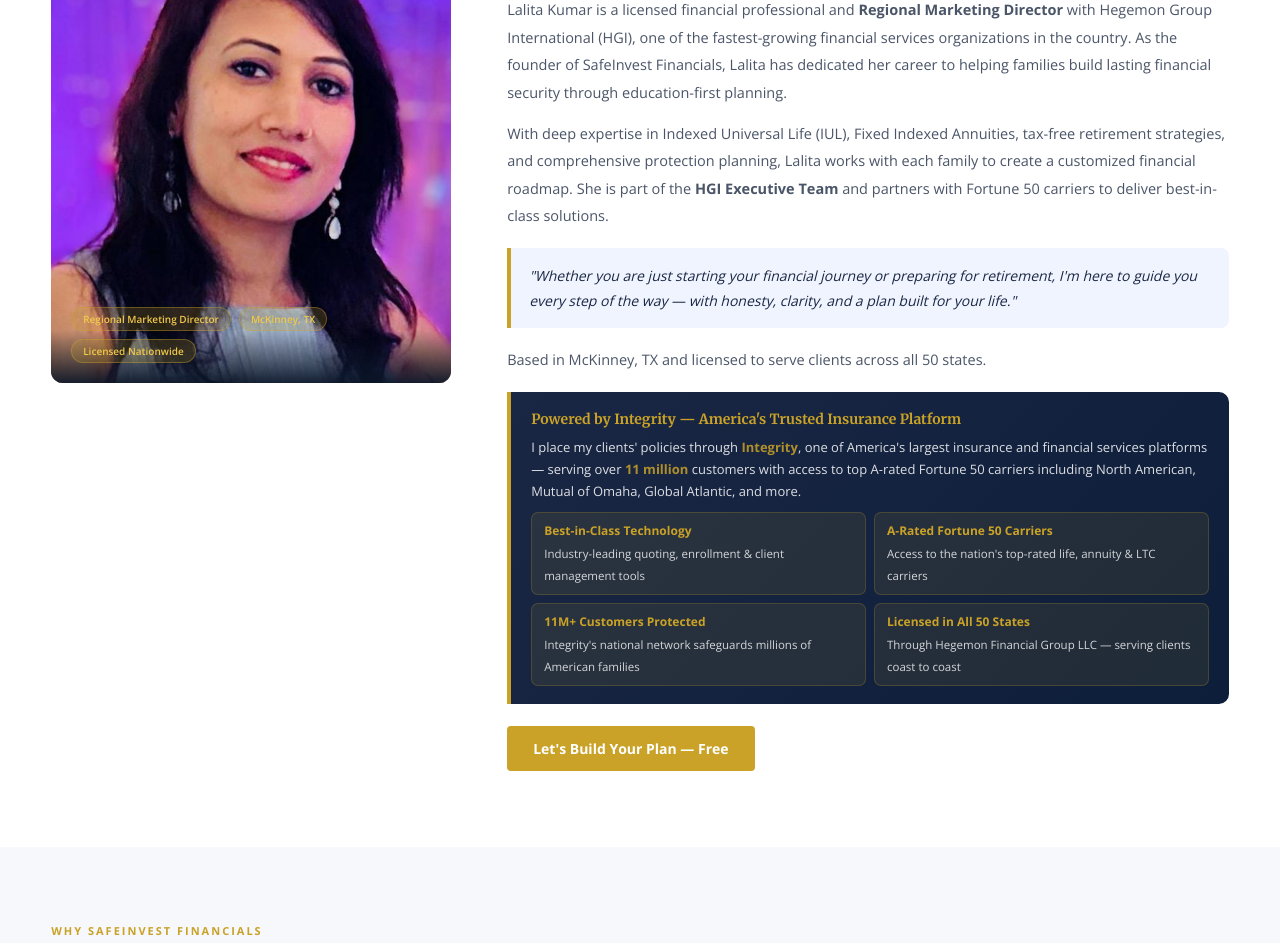
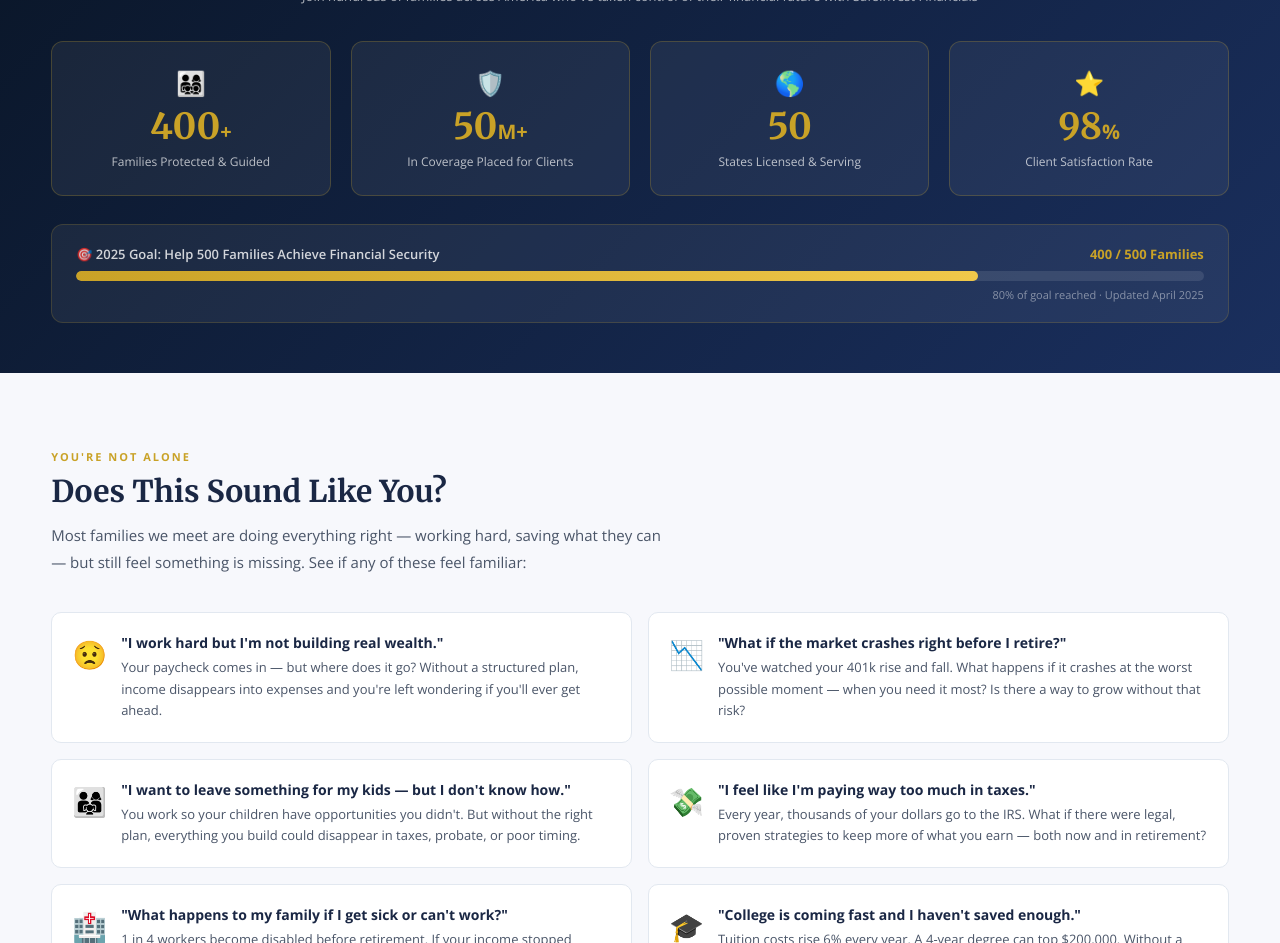
Before and after one commit to lalitafinancials/safeinvestfinancials, a plain HTML site: page index.html in a window 1280 px wide. Shown: the part 1784-2727 px from the top of the page. Drawn offline with nearby package versions, Linux system fonts and the light colour scheme.

Commit message:
Update index.html

```diff
--- a/index.html
+++ b/index.html
@@ -12,9 +12,9 @@
 
 /* NAV */
 nav{position:sticky;top:0;z-index:999;background:#fff;border-bottom:1px solid #e2e8f0}
-.nav-inner{display:flex;align-items:center;justify-content:space-between;height:70px;max-width:1200px;margin:0 auto;padding:0 4%}
+.nav-inner{display:flex;align-items:center;justify-content:space-between;height:124px;max-width:1200px;margin:0 auto;padding:0 4%}
 .nav-logo{display:flex;align-items:center;padding:4px;border-radius:10px;background:transparent}
-.nav-logo img{height:58px;display:block;filter:drop-shadow(0 1px 3px rgba(0,0,0,0.15))}
+.nav-logo img{height:116px;display:block;filter:drop-shadow(0 1px 3px rgba(0,0,0,0.15))}
 .nav-links{display:flex;gap:24px;list-style:none}
 .nav-links a{text-decoration:none;color:#1a2744;font-size:13px;font-weight:600;letter-spacing:.3px;transition:color .2s}
 .nav-links a:hover{color:#c9a227}
@@ -83,22 +83,48 @@
 .svc-bullets{margin-top:10px;padding-left:14px}
 .svc-bullets li{font-size:12px;color:#4a5568;margin-bottom:4px}
 
-/* ABOUT */
-.about-grid{display:grid;grid-template-columns:400px 1fr;gap:56px;align-items:start}
-.about-img-box{border-radius:12px;overflow:hidden;background:linear-gradient(160deg,#0a1628,#1a3060);position:relative}
-.about-img-box img{width:100%;display:block;height:460px;object-fit:cover;object-position:center top}
-.about-overlay{position:absolute;bottom:0;left:0;right:0;background:linear-gradient(to top,rgba(10,22,40,.92) 0%,transparent 55%);padding:20px}
-.about-badge-row{display:flex;gap:8px;flex-wrap:wrap}
-.about-badge{background:rgba(201,162,39,.2);border:1px solid rgba(201,162,39,.4);color:#f0c84a;font-size:10px;padding:4px 11px;border-radius:20px;font-weight:600}
-.about-text p{font-size:14.5px;color:#4a5568;line-height:1.9;margin-bottom:13px}
-.quote-box{background:#f0f4ff;border-left:4px solid #c9a227;padding:15px 18px;border-radius:0 8px 8px 0;margin:18px 0;font-style:italic;font-size:14px;color:#1a2744;line-height:1.8}
-.integrity-box{background:linear-gradient(135deg,#1a2744 0%,#0d1e3a 100%);border-left:4px solid #c9a227;border-radius:0 10px 10px 0;padding:18px 20px;margin-top:18px;color:#fff}
-.integrity-box h4{color:#c9a227;font-size:14px;font-weight:700;margin-bottom:8px;font-family:'Merriweather',serif}
-.integrity-box p{font-size:13px;opacity:.85;line-height:1.7;margin-bottom:10px}
-.int-grid{display:grid;grid-template-columns:1fr 1fr;gap:8px}
-.int-tile{background:rgba(201,162,39,.1);border:1px solid rgba(201,162,39,.22);border-radius:7px;padding:9px 12px}
-.int-tile strong{display:block;color:#c9a227;font-size:12px;margin-bottom:2px}
-.int-tile span{font-size:11.5px;opacity:.8;line-height:1.5}
+/* IMPACT BANNER */
+.impact-bar{background:linear-gradient(135deg,#0a1628 0%,#1a2f5e 100%);padding:50px 4%}
+.impact-inner{max-width:1200px;margin:0 auto}
+.impact-title{text-align:center;color:#fff;font-family:'Merriweather',serif;font-size:22px;margin-bottom:8px}
+.impact-sub{text-align:center;color:rgba(255,255,255,.65);font-size:13px;margin-bottom:36px}
+.impact-grid{display:grid;grid-template-columns:repeat(4,1fr);gap:20px}
+.impact-card{background:rgba(255,255,255,.06);border:1px solid rgba(201,162,39,.25);border-radius:12px;padding:24px 16px;text-align:center;transition:border-color .2s}
+.impact-card:hover{border-color:#c9a227}
+.impact-num{font-size:36px;font-weight:700;color:#c9a227;font-family:'Merriweather',serif;line-height:1}
+.impact-suffix{font-size:20px;color:#c9a227;font-weight:700}
+.impact-lbl{font-size:12px;color:rgba(255,255,255,.7);margin-top:8px;line-height:1.5}
+.impact-icon{font-size:24px;margin-bottom:10px}
+.progress-wrap{margin-top:28px;background:rgba(255,255,255,.06);border:1px solid rgba(201,162,39,.2);border-radius:12px;padding:20px 24px}
+.progress-head{display:flex;justify-content:space-between;align-items:center;margin-bottom:8px}
+.progress-head span{font-size:13px;color:rgba(255,255,255,.8);font-weight:600}
+.progress-head strong{color:#c9a227;font-size:13px}
+.progress-bar{background:rgba(255,255,255,.1);border-radius:20px;height:10px;overflow:hidden}
+.progress-fill{height:100%;border-radius:20px;background:linear-gradient(90deg,#c9a227,#f0c84a);width:0;transition:width 1.5s ease}
+.progress-note{font-size:11px;color:rgba(255,255,255,.45);margin-top:6px;text-align:right}
+
+/* DOES THIS SOUND LIKE YOU */
+.dtsly-bg{background:#f7f8fc}
+.dtsly-grid{display:grid;grid-template-columns:1fr 1fr;gap:16px;margin-top:36px}
+.dtsly-card{background:#fff;border:1px solid #e2e8f0;border-radius:10px;padding:20px;display:flex;gap:14px;align-items:flex-start;transition:all .25s;cursor:default}
+.dtsly-card:hover{border-color:#c9a227;box-shadow:0 6px 20px rgba(26,39,68,.08);transform:translateY(-2px)}
+.dtsly-emoji{font-size:28px;flex-shrink:0;margin-top:2px}
+.dtsly-card h4{font-size:14px;font-weight:700;color:#1a2744;margin-bottom:5px}
+.dtsly-card p{font-size:13px;color:#4a5568;line-height:1.65}
+.dtsly-cta{background:linear-gradient(135deg,#1a2744,#1a3060);border-radius:12px;padding:32px;text-align:center;margin-top:28px;color:#fff}
+.dtsly-cta h3{font-family:'Merriweather',serif;font-size:22px;margin-bottom:10px}
+.dtsly-cta p{font-size:14px;opacity:.85;margin-bottom:20px;line-height:1.7}
+
+/* ABOUT compact */
+.about-compact{background:#fff;padding:60px 4%}
+.about-compact-inner{max-width:1200px;margin:0 auto;display:grid;grid-template-columns:200px 1fr;gap:36px;align-items:center;background:#f7f8fc;border-radius:14px;padding:32px;border:1px solid #e2e8f0}
+.about-compact-photo{width:160px;height:160px;border-radius:50%;border:3px solid #c9a227;overflow:hidden;flex-shrink:0}
+.about-compact-photo img{width:100%;height:100%;object-fit:cover;object-position:center top}
+.about-compact-text h3{font-family:'Merriweather',serif;font-size:20px;color:#1a2744;margin-bottom:4px}
+.about-compact-text .role{color:#c9a227;font-size:12px;letter-spacing:.8px;text-transform:uppercase;font-weight:600;margin-bottom:10px}
+.about-compact-text p{font-size:13.5px;color:#4a5568;line-height:1.8;margin-bottom:12px}
+.about-compact-badges{display:flex;gap:8px;flex-wrap:wrap}
+.about-compact-badge{background:#1a2744;color:#fff;font-size:11px;padding:4px 12px;border-radius:20px;font-weight:600}
 
 /* WHY */
 .why-bg{background:#f7f8fc}
@@ -283,44 +309,122 @@
   </div>
 </section>
 
-<!-- ABOUT -->
-<section id="about">
+<!-- IMPACT BANNER -->
+<div class="impact-bar">
+  <div class="impact-inner">
+    <div class="impact-title">Real Families. Real Results. Real Impact.</div>
+    <div class="impact-sub">Join hundreds of families across America who've taken control of their financial future with SafeInvest Financials</div>
+    <div class="impact-grid">
+      <div class="impact-card">
+        <div class="impact-icon">👨‍👩‍👧‍👦</div>
+        <div><span class="impact-num" data-target="400">0</span><span class="impact-suffix">+</span></div>
+        <div class="impact-lbl">Families Protected &amp; Guided</div>
+      </div>
+      <div class="impact-card">
+        <div class="impact-icon">🛡️</div>
+        <div><span class="impact-num" data-target="50">0</span><span class="impact-suffix">M+</span></div>
+        <div class="impact-lbl">In Coverage Placed for Clients</div>
+      </div>
+      <div class="impact-card">
+        <div class="impact-icon">🌎</div>
+        <div><span class="impact-num" data-target="50">0</span><span class="impact-suffix"></span></div>
+        <div class="impact-lbl">States Licensed &amp; Serving</div>
+      </div>
+      <div class="impact-card">
+        <div class="impact-icon">⭐</div>
+        <div><span class="impact-num" data-target="98">0</span><span class="impact-suffix">%</span></div>
+        <div class="impact-lbl">Client Satisfaction Rate</div>
+      </div>
+    </div>
+    <div class="progress-wrap" style="margin-top:28px">
+      <div class="progress-head">
+        <span>🎯 2025 Goal: Help 500 Families Achieve Financial Security</span>
+        <strong>400 / 500 Families</strong>
+      </div>
+      <div class="progress-bar"><div class="progress-fill" data-width="80"></div></div>
+      <div class="progress-note">80% of goal reached · Updated April 2025</div>
+    </div>
+  </div>
+</div>
+
+<!-- DOES THIS SOUND LIKE YOU -->
+<section id="about" class="dtsly-bg">
   <div class="sec-inner">
-    <div class="about-grid">
-      <div class="about-img-box">
-        <img src="lalita.jpg" alt="Lalita Kumar, Financial Advisor"/>
-        <div class="about-overlay">
-          <div class="about-badge-row">
-            <div class="about-badge">Regional Marketing Director</div>
-            <div class="about-badge">McKinney, TX</div>
-            <div class="about-badge">Licensed Nationwide</div>
-          </div>
+    <div class="sec-label">You're Not Alone</div>
+    <h2 class="sec-title">Does This Sound Like You?</h2>
+    <p class="sec-sub">Most families we meet are doing everything right — working hard, saving what they can — but still feel something is missing. See if any of these feel familiar:</p>
+    <div class="dtsly-grid">
+      <div class="dtsly-card">
+        <div class="dtsly-emoji">😟</div>
+        <div>
+          <h4>"I work hard but I'm not building real wealth."</h4>
+          <p>Your paycheck comes in — but where does it go? Without a structured plan, income disappears into expenses and you're left wondering if you'll ever get ahead.</p>
         </div>
       </div>
-      <div>
-        <div class="sec-label">Meet Your Advisor</div>
-        <h2 class="sec-title">Lalita Kumar</h2>
-        <div class="about-text">
-          <p>Lalita Kumar is a licensed financial professional and <strong>Regional Marketing Director</strong> with Hegemon Group International (HGI), one of the fastest-growing financial services organizations in the country. As the founder of SafeInvest Financials, Lalita has dedicated her career to helping families build lasting financial security through education-first planning.</p>
-          <p>With deep expertise in Indexed Universal Life (IUL), Fixed Indexed Annuities, tax-free retirement strategies, and comprehensive protection planning, Lalita works with each family to create a customized financial roadmap. She is part of the <strong>HGI Executive Team</strong> and partners with Fortune 50 carriers to deliver best-in-class solutions.</p>
-          <div class="quote-box">"Whether you are just starting your financial journey or preparing for retirement, I'm here to guide you every step of the way — with honesty, clarity, and a plan built for your life."</div>
-          <p>Based in McKinney, TX and licensed to serve clients across all 50 states.</p>
+      <div class="dtsly-card">
+        <div class="dtsly-emoji">📉</div>
+        <div>
+          <h4>"What if the market crashes right before I retire?"</h4>
+          <p>You've watched your 401k rise and fall. What happens if it crashes at the worst possible moment — when you need it most? Is there a way to grow without that risk?</p>
         </div>
-        <div class="integrity-box">
-          <h4>Powered by Integrity — America's Trusted Insurance Platform</h4>
-          <p>I place my clients' policies through <strong style="color:#c9a227">Integrity</strong>, one of America's largest insurance and financial services platforms — serving over <strong style="color:#c9a227">11 million</strong> customers with access to top A-rated Fortune 50 carriers including North American, Mutual of Omaha, Global Atlantic, and more.</p>
-          <div class="int-grid">
-            <div class="int-tile"><strong>Best-in-Class Technology</strong><span>Industry-leading quoting, enrollment &amp; client management tools</span></div>
-            <div class="int-tile"><strong>A-Rated Fortune 50 Carriers</strong><span>Access to the nation's top-rated life, annuity &amp; LTC carriers</span></div>
-            <div class="int-tile"><strong>11M+ Customers Protected</strong><span>Integrity's national network safeguards millions of American families</span></div>
-            <div class="int-tile"><strong>Licensed in All 50 States</strong><span>Through Hegemon Financial Group LLC — serving clients coast to coast</span></div>
-          </div>
+      </div>
+      <div class="dtsly-card">
+        <div class="dtsly-emoji">👨‍👩‍👧</div>
+        <div>
+          <h4>"I want to leave something for my kids — but I don't know how."</h4>
+          <p>You work so your children have opportunities you didn't. But without the right plan, everything you build could disappear in taxes, probate, or poor timing.</p>
         </div>
-        <a href="#contact" class="btn-gold" style="margin-top:22px">Let's Build Your Plan — Free</a>
+      </div>
+      <div class="dtsly-card">
+        <div class="dtsly-emoji">💸</div>
+        <div>
+          <h4>"I feel like I'm paying way too much in taxes."</h4>
+          <p>Every year, thousands of your dollars go to the IRS. What if there were legal, proven strategies to keep more of what you earn — both now and in retirement?</p>
+        </div>
+      </div>
+      <div class="dtsly-card">
+        <div class="dtsly-emoji">🏥</div>
+        <div>
+          <h4>"What happens to my family if I get sick or can't work?"</h4>
+          <p>1 in 4 workers become disabled before retirement. If your income stopped tomorrow — how long could your family survive? Do you have a plan for that?</p>
+        </div>
+      </div>
+      <div class="dtsly-card">
+        <div class="dtsly-emoji">🎓</div>
+        <div>
+          <h4>"College is coming fast and I haven't saved enough."</h4>
+          <p>Tuition costs rise 6% every year. A 4-year degree can top $200,000. Without a protected education fund, your child's future — or your retirement — could take the hit.</p>
+        </div>
+      </div>
+    </div>
+    <div class="dtsly-cta">
+      <h3>If You Said Yes to Even One of These — Let's Talk.</h3>
+      <p>You deserve a clear financial roadmap. Not a sales pitch. Not a generic plan pulled off a shelf. A real conversation about your real situation — completely free, no obligation.</p>
+      <a href="#contact" class="btn-gold" style="font-size:15px;padding:14px 32px">Get My Free Financial Roadmap →</a>
+    </div>
+  </div>
+</section>
+
+<!-- ABOUT COMPACT -->
+<div class="about-compact">
+  <div class="about-compact-inner">
+    <div class="about-compact-photo">
+      <img src="lalita.jpg" alt="Lalita Kumar"/>
+    </div>
+    <div class="about-compact-text">
+      <h3>Lalita Kumar</h3>
+      <div class="role">Regional Marketing Director · SafeInvest Financials</div>
+      <p>A licensed financial professional with Hegemon Group International (HGI), Lalita has helped 400+ families across all 50 states build financial security through education-first, personalized planning. Backed by Integrity — one of America's largest insurance platforms — she brings Fortune 50 carrier access and best-in-class solutions to every family she serves.</p>
+      <div style="font-style:italic;color:#c9a227;font-size:13px;margin-bottom:14px">"Whether you're just starting out or preparing for retirement, I'm here to guide you every step of the way — with honesty, clarity, and a plan built for your life."</div>
+      <div class="about-compact-badges">
+        <div class="about-compact-badge">Tax-Free Retirement Specialist</div>
+        <div class="about-compact-badge">Guaranteed Income Strategist</div>
+        <div class="about-compact-badge">Licensed Nationwide</div>
+        <div class="about-compact-badge">McKinney, TX</div>
       </div>
     </div>
   </div>
-</section>
+</div>
 
 <!-- WHY -->
 <section id="why" class="why-bg">
@@ -440,6 +544,24 @@
 </footer>
 
 <script>
+// Animate counters when visible
+const counters=document.querySelectorAll('.impact-num');
+const fills=document.querySelectorAll('.progress-fill');
+const obs=new IntersectionObserver(entries=>{
+  entries.forEach(en=>{
+    if(en.isIntersecting){
+      counters.forEach(c=>{
+        const target=+c.dataset.target,dur=1500,step=target/60;
+        let cur=0;
+        const t=setInterval(()=>{cur=Math.min(cur+step,target);c.textContent=Math.floor(cur);if(cur>=target)clearInterval(t);},dur/60);
+      });
+      fills.forEach(f=>{f.style.width=f.dataset.width+'%';});
+      obs.disconnect();
+    }
+  });
+},{threshold:.3});
+if(counters.length)obs.observe(counters[0].closest('.impact-bar')||document.body);
+
 function toggleMenu(){
   document.getElementById('ham').classList.toggle('open');
   document.getElementById('mob-menu').classList.toggle('open');
```
